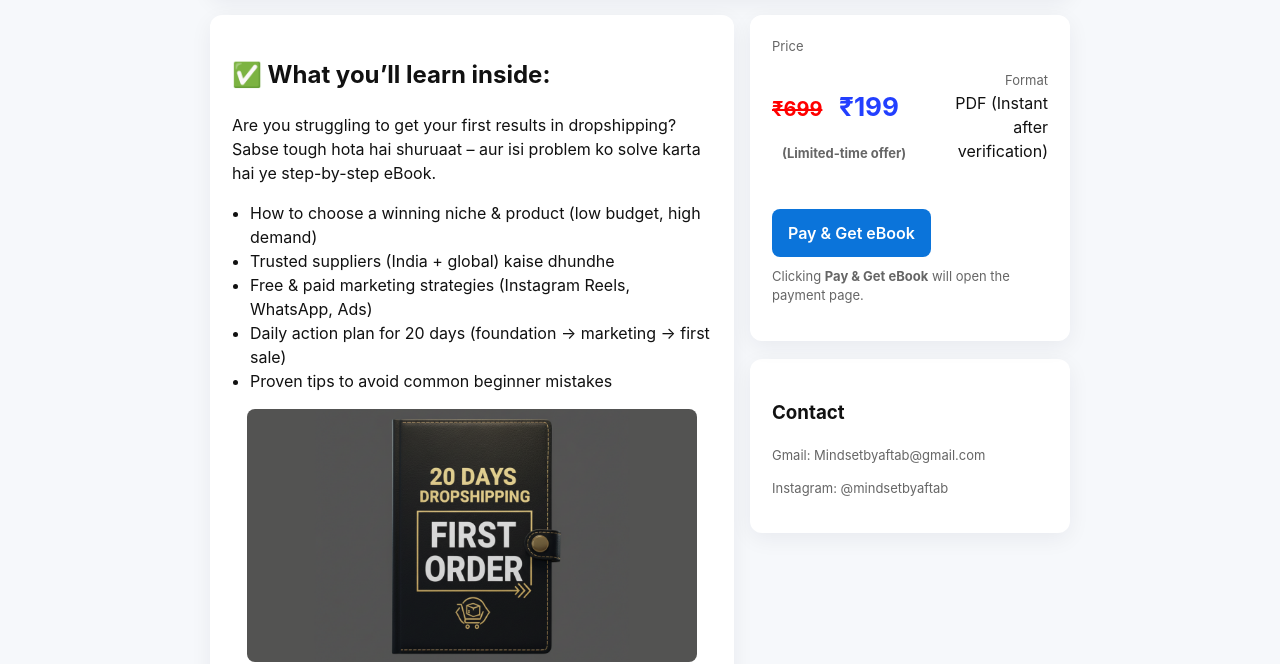
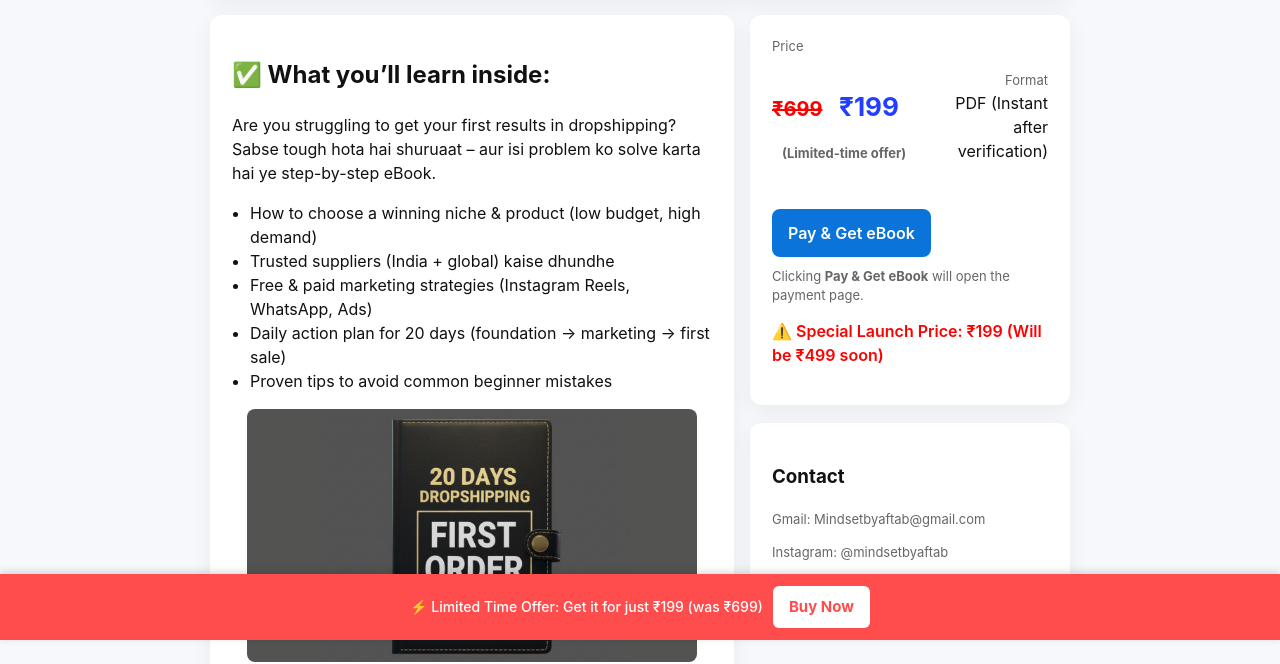
Before and after one commit to mindsetbyaftab/purchase-page-, a plain HTML site: page index.html in a window 1280 px wide. Shown: the part 160-824 px from the top of the page. Drawn offline with Linux system fonts and the light colour scheme.

Commit message:
Update index.html

```diff
--- a/index.html
+++ b/index.html
@@ -211,6 +211,46 @@
                 font-size: 15px;
             }
         }
+
+        .sticky-offer {
+            position: fixed;
+            bottom: 0;
+            left: 0;
+            width: 100%;
+            background: #ff4d4d;
+            /* red for urgency */
+            color: #fff;
+            text-align: center;
+            padding: 12px 16px;
+            font-weight: 600;
+            font-size: 15px;
+            display: flex;
+            justify-content: center;
+            align-items: center;
+            z-index: 9999;
+            box-shadow: 0 -2px 8px rgba(0, 0, 0, 0.15);
+            flex-wrap: wrap;
+        }
+
+        .sticky-offer span {
+            font-size: 14px;
+            font-weight: 500;
+            margin-right: 10px;
+        }
+
+        .sticky-offer a {
+            background: #fff;
+            color: #ff4d4d;
+            padding: 10px 16px;
+            border-radius: 6px;
+            text-decoration: none;
+            font-weight: 700;
+            transition: all 0.2s ease;
+        }
+
+        .sticky-offer a:hover {
+            background: #ffe5e5;
+        }
     </style>
     <!-- Meta Pixel Code -->
     <script>
@@ -274,6 +314,16 @@
                         <li>Practical + easy to follow action steps</li>
                     </ul>
 
+                    <!-- <div class="card">
+                        <h2>🎁 Limited-Time Bonuses (Free with Ebook)</h2>
+                        <ul class="benefits">
+                            <li><strong>Winning Products Checklist 2025</strong> – Ready-to-sell niches for India</li>
+                            <li><strong>Top 5 Free Tools</strong> – Scale your store without big expenses</li>
+                            <li><strong>Instagram Ad Copy Templates</strong> – Plug & play captions to drive clicks</li>
+                        </ul>
+                        <p class="small">⚡ Worth ₹999 — Free today with this ebook (October only)</p>
+                    </div> -->
+
                     <hr style="margin:16px 0">
 
                     <h3>Who this is for</h3>
@@ -321,11 +371,17 @@
                             </div>
                         </div>
 
-                        <a class="btn" id="payBtn" href="https://rzp.io/rzp/uGrSCdGc" onclick="fbq('track', 'InitiateCheckout');">Pay & Get eBook</a>
+                        <a class="btn" id="payBtn" href="https://rzp.io/rzp/uGrSCdGc"
+                            onclick="fbq('track', 'InitiateCheckout');">Pay & Get eBook</a>
 
                         <p class="small" style="margin-top:10px">Clicking <strong>Pay & Get eBook</strong> will open the
                             payment page.</p>
+                        <p style="color:red; font-weight:600; margin-top:12px;">
+                            ⚠️ Special Launch Price: ₹199 (Will be ₹699 soon)
+                        </p>
+
                     </div>
+
 
                     <!-- <div class="card">
                     <h3>Contact</h3>
@@ -401,10 +457,15 @@
                         </div>
                     </div>
 
-                    <a class="btn" id="payBtn" href="https://rzp.io/rzp/uGrSCdGc" onclick="fbq('track', 'InitiateCheckout');">Pay & Get eBook</a>
+                    <a class="btn" id="payBtn" href="https://rzp.io/rzp/uGrSCdGc"
+                        onclick="fbq('track', 'InitiateCheckout');">Pay & Get eBook</a>
 
                     <p class="small" style="margin-top:10px">Clicking <strong>Pay & Get eBook</strong> will open the
                         payment page.</p>
+                    <p style="color:red; font-weight:600; margin-top:12px;">
+                        ⚠️ Special Launch Price: ₹199 (Will be ₹499 soon)
+                    </p>
+
                 </div>
 
                 <div class="card">
@@ -442,6 +503,13 @@
         // If you want the button to open in new tab:
         // document.getElementById('payBtn').setAttribute('target','_blank');
     </script>
+    <div class="sticky-offer">
+        <span>⚡ Limited Time Offer: Get it for just ₹199 (was ₹699)</span>
+        <a href="https://rzp.io/rzp/uGrSCdGc" onclick="fbq('track', 'InitiateCheckout');">
+            Buy Now
+        </a>
+    </div>
+
 </body>
 
 </html>
```
